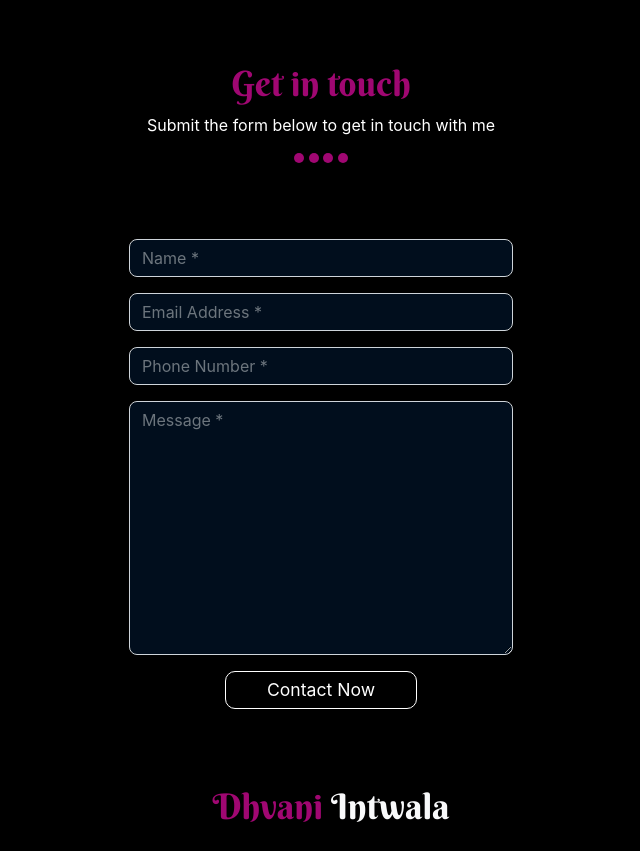
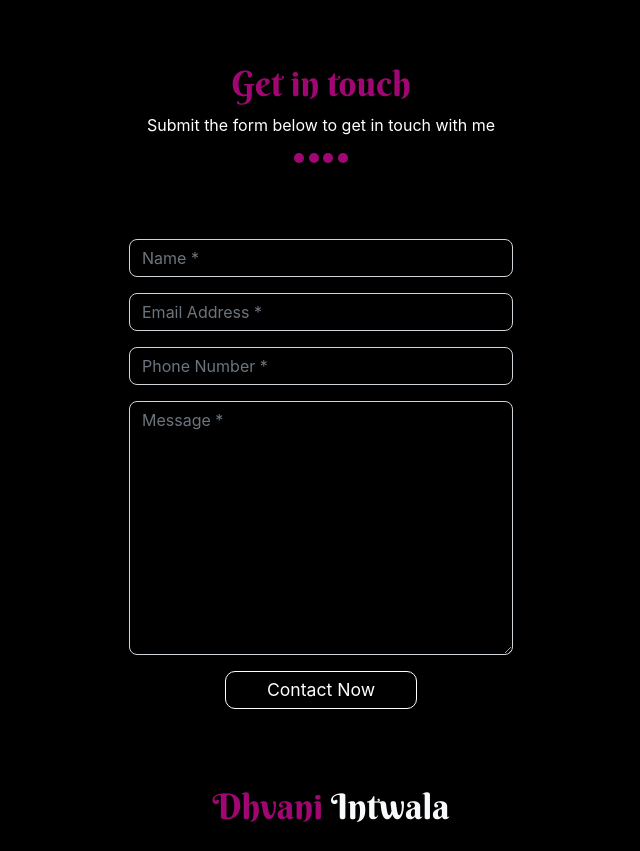
Before and after one commit to Dhvani-intwala/portfolio, a Django app: page / in a window 1280 px wide; the page is wider, and only the part inside the window is pictured. Shown: the part 3228-4079 px from the top of that part, without its empty margins (319-959 px from the left). Run offline with Django 5.2, Linux system fonts and the light colour scheme; some libraries are stand-ins or nearby versions; some web fonts are replaced.

Commit message:
Add form background color

```diff
--- a/home/templates/home/index.html
+++ b/home/templates/home/index.html
@@ -10,7 +10,7 @@
 
 {% block content %}
 <!-- Home page -->
-<div id="home" class="home bg-home ">
+<div id="home" class="home bg-home mx-auto ">
     <div class="container mt-4 allpages">
         <div class="d-flex home-flex">
             <div class="">
--- a/static/css/style.css
+++ b/static/css/style.css
@@ -96,6 +96,7 @@ ul li a{
 /********* HOME PAGE STYLES  *******/
 .allpages{
     width: 70%;
+    margin: auto;
 }
 .logo{
     font-size: 2.2rem;
@@ -311,7 +312,7 @@ ul li a{
 }
 
 .contact-form-input{
-    background-color: #010e1d;
+    background-color: #000000;
 }
 .contact-btn{
     color: var(--white-color);
@@ -476,12 +477,8 @@ hr{
 
 @media (max-width: 768px) {
 
-
     #contact-form{
         width: 60vw;
         margin: auto;
     }
-
-
-
 }
```
